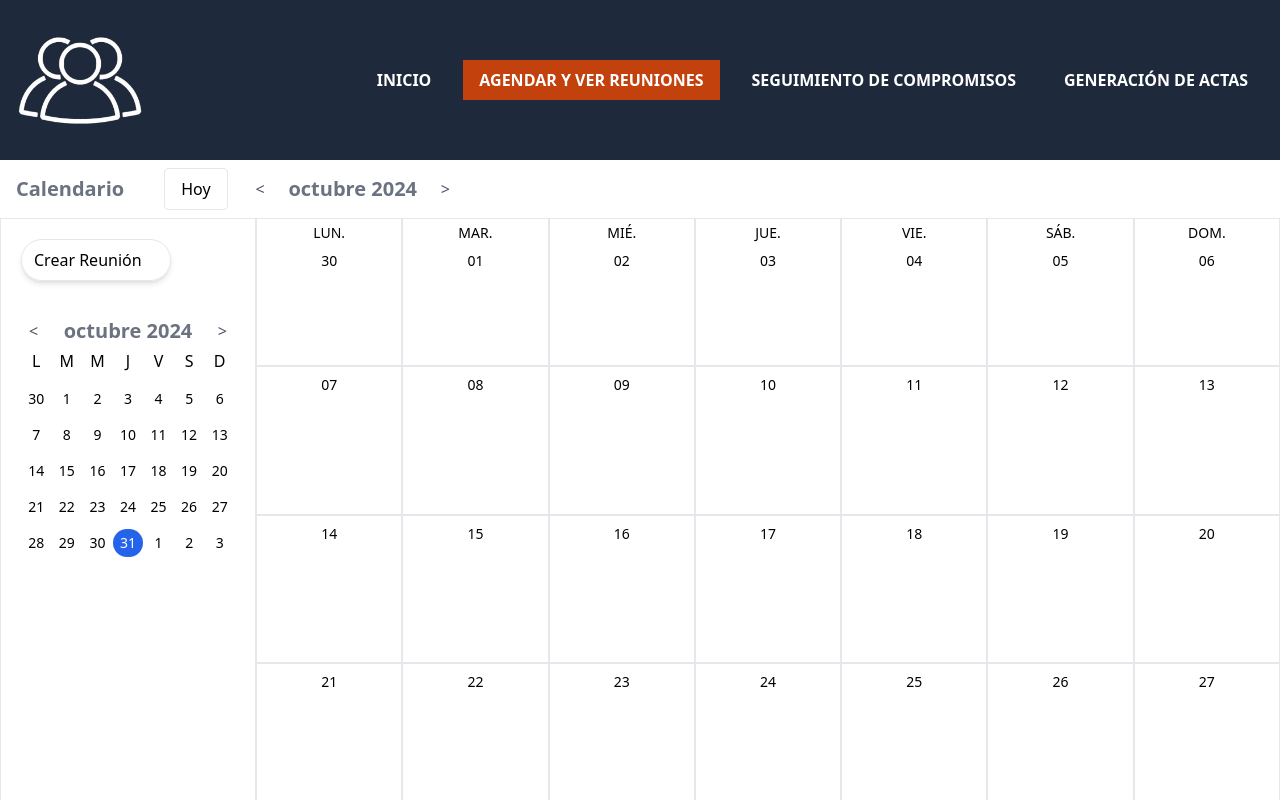
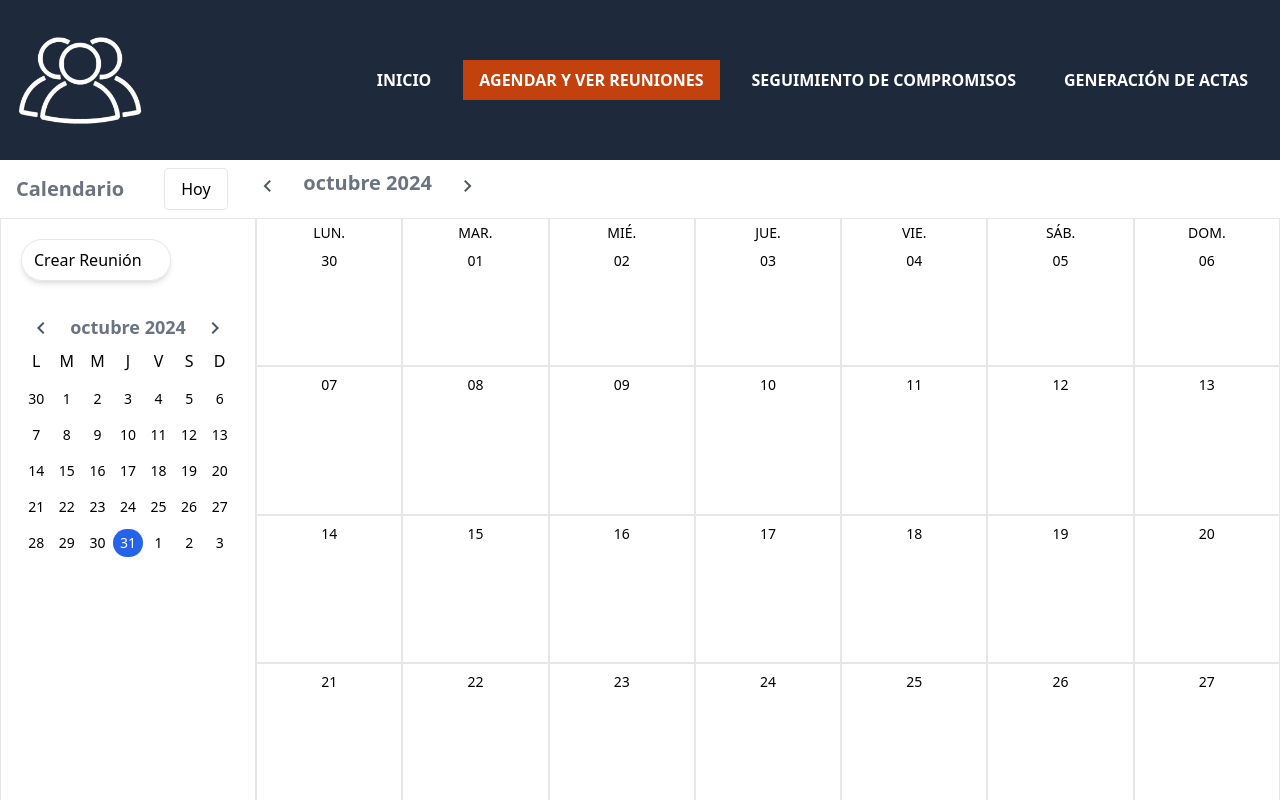
Before and after one commit to GTSEDU/Reunion-en-Progreso, a React (Vite) app: page /agendar in a window 1280 px wide. Shown: the top 800 px of the page. Built offline with nearby package versions, Linux system fonts and the light colour scheme.

Commit message:
Cambio visual calendario

```diff
--- a/package.json
+++ b/package.json
@@ -18,6 +18,7 @@
     "@schedule-x/theme-default": "^2.4.1",
     "@tailwindcss/forms": "^0.5.9",
     "dayjs": "^1.11.13",
+    "material-icons": "^1.13.12",
     "react": "^18.3.1",
     "react-dom": "^18.3.1",
     "react-hook-form": "^7.53.1",
--- a/src/components/CalendarHeader.tsx
+++ b/src/components/CalendarHeader.tsx
@@ -28,16 +28,16 @@ export default function CalendarHeader() {
         Hoy
       </button>
       <button onClick={() => handlePrevMonth()}>
-        <span className="material-icons-outlined cursor-pointer text-gray-600 mx-2 hover:bg-gray-100 rounded transition-colors">
-          &lt;
+        <span className="material-icons-outlined cursor-pointer text-gray-600 mx-2 hover:text-gray-400 transition-colors">
+          chevron_left
         </span>
       </button>
-      <h2 className="text-xl text-gray-500 font-bold w-40 text-center">
+      <h2 className="text-xl text-gray-500 font-bold w-40 text-center transform -translate-y-1.5">
         {dayjs(new Date(dayjs().year(), monthIndex)).format("MMMM YYYY")}
       </h2>
       <button onClick={() => handleNextMonth()}>
-        <span className="material-icons-outlined cursor-pointer text-gray-600 mx-2 hover:bg-gray-100 rounded transition-colors">
-          &gt;
+        <span className="material-icons-outlined cursor-pointer text-gray-600 mx-2 hover:text-gray-400 transition-colors">
+          chevron_right
         </span>
       </button>
     </header>
--- a/src/components/SmallCalendar.tsx
+++ b/src/components/SmallCalendar.tsx
@@ -3,6 +3,7 @@ import dayjs from 'dayjs'
 import { getMonth } from '../utils/util'
 import GlobalContext from '../context/GlobalContext'
 import React from 'react'
+import 'material-icons/iconfont/material-icons.css';
 
 export default function SmallCalendar() {
     const [currentMonthIndex, setCurrentMonthIndex] = useState(dayjs().month())
@@ -41,18 +42,18 @@ export default function SmallCalendar() {
     }
   return (
     <div className="mt-9">
-        <header className="flex justify-between">
-            <button onClick={() => handlePrevMonth()}>
-                <span className="material-icons-outlined cursor-pointer text-gray-600 mx-2 hover:bg-gray-100 rounded transition-colors">
-                    &lt;
+        <header className="relative flex justify-center items-center">
+            <button onClick={() => handlePrevMonth()} className="absolute left-0">
+                <span className="material-icons-outlined cursor-pointer text-gray-600 mx-2 hover:text-gray-400 transition-colors">
+                    chevron_left
                 </span>
             </button>
-            <p className="text-xl text-gray-500 font-bold w-40 text-center">
+            <p className="text-lg text-gray-500 font-bold w-40 text-center transform -translate-y-1">
                 {dayjs(new Date(dayjs().year(), currentMonthIndex)).format("MMMM YYYY")}
             </p>
-            <button onClick={() => handleNextMonth()}>
-                <span className="material-icons-outlined cursor-pointer text-gray-600 mx-2 hover:bg-gray-100 rounded transition-colors">
-                &gt;
+            <button onClick={() => handleNextMonth()} className="absolute right-0">
+                <span className="material-icons-outlined cursor-pointer text-gray-600 mx-2 hover:text-gray-400 transition-colors">
+                chevron_right
                 </span>
             </button>
         </header>
```
Also changed, not shown: 1 other file (tests, documents, lock files or other folders).
